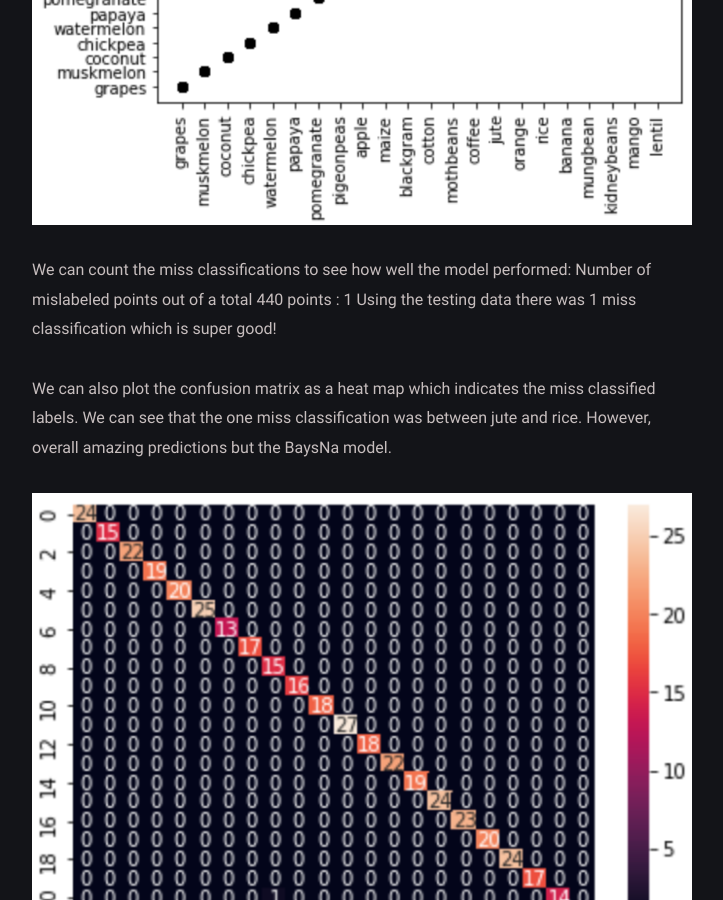
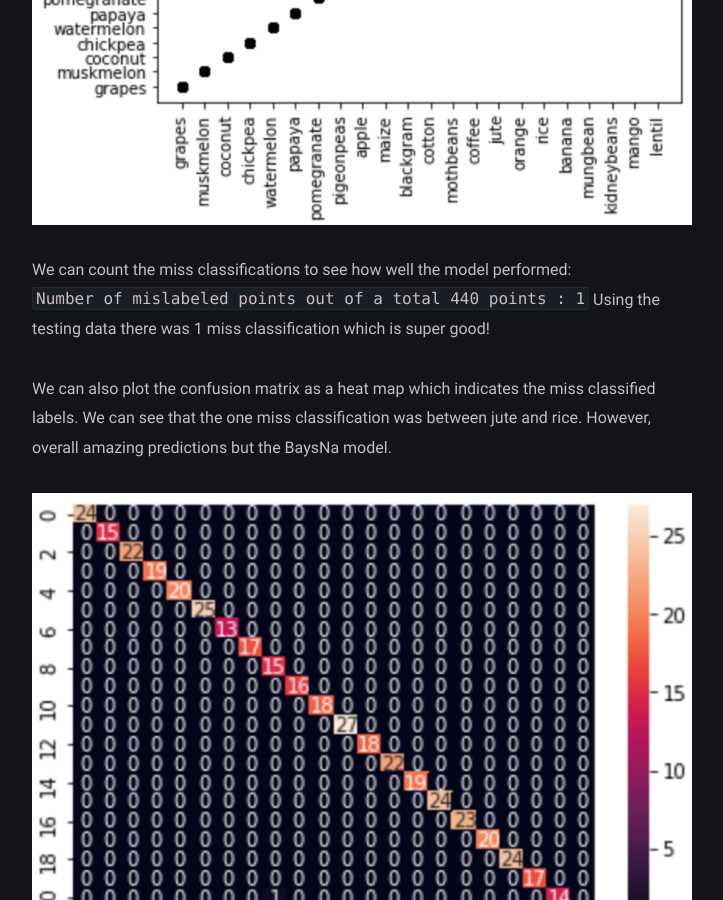
Before and after one commit to jknitey/jknitey.github.io, a Jekyll site: the page built from _posts/2021-10-04-Predicting-Crop-Recommendations-Given-Environmental-Factors[python].md, in a window 1280 px wide and 900 px high, scrolled down 3731 px. Shown: the whole window, without its empty margins (278-1001 px from the left). Built offline with Jekyll 4.4.1, drawn with Linux system fonts in a browser that asks for light colours; comment, search, counter and statistics services are not loaded.

Commit message:
Update 2021-10-04-Predicting-Crop-Recommendations-Given-Environmental-Factors[python].md

````diff
--- a/_posts/2021-10-04-Predicting-Crop-Recommendations-Given-Environmental-Factors[python].md
+++ b/_posts/2021-10-04-Predicting-Crop-Recommendations-Given-Environmental-Factors[python].md
@@ -104,7 +104,7 @@ Accuracy score: 0.98
 <img src="/assets/img/Class_Crop_Enviro1.png">
 
 We can count the miss classifications to see how well the model performed:
-Number of mislabeled points out of a total 440 points : 1
+```Number of mislabeled points out of a total 440 points : 1```
 Using the testing data there was 1 miss classification which is super good!
 
 We can also plot the confusion matrix as a heat map which indicates the miss classified labels. We can see that the one miss classification was between jute and rice. However, overall amazing predictions but the BaysNa model.
````
